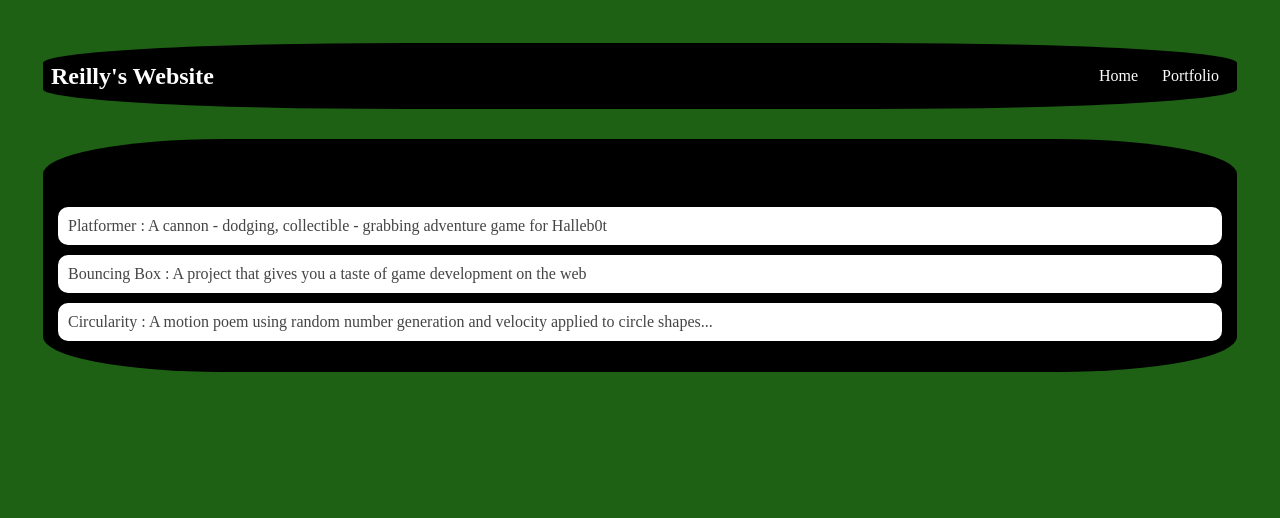
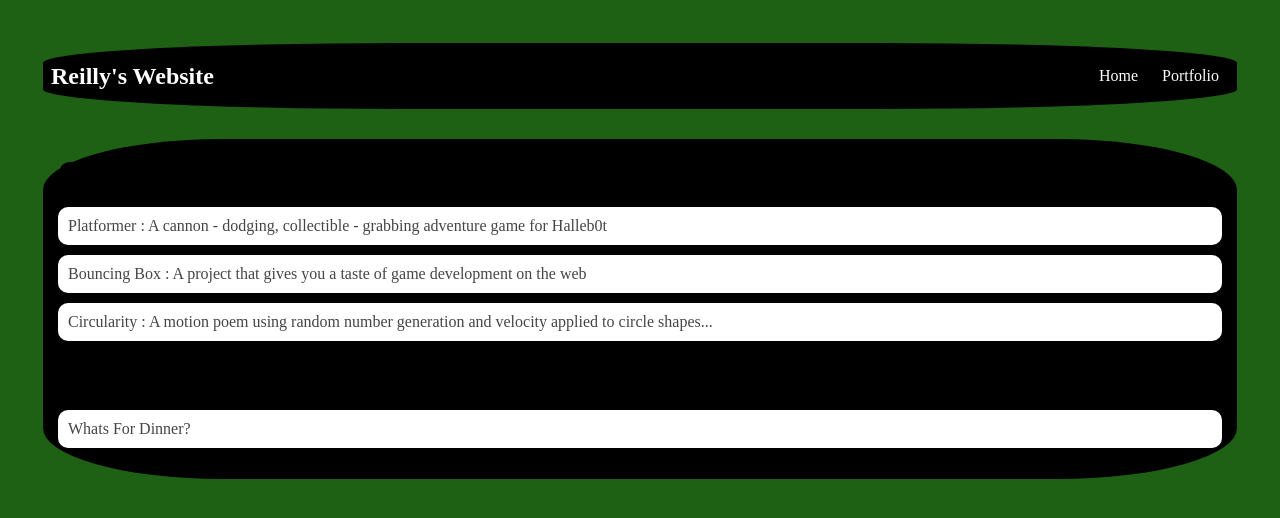
Before and after one commit to TheSomeone05/TheSomeone05, a plain HTML site: page portfolio.html in a window 1280 px wide. Drawn offline with Linux system fonts and the light colour scheme.

Commit message:
Add Whats for Dinner

```diff
--- a/portfolio.html
+++ b/portfolio.html
@@ -74,23 +74,23 @@
              color: black;
          }
 
-         #portfolio {
+         .portfolio {
              list-style-type: none;
              padding-left: 0;
          }
 
-         #portfolio li {
+         .portfolio li {
              background: #fff;
              padding: 10px;
              border-radius: 10px;
              margin-bottom: 10px;
          }
 
-         #portfolio li:hover {
+         .portfolio li:hover {
              background: #eee;
          }
 
-         #portfolio a {
+         .portfolio a {
              text-decoration: none;
              color: #454545;
          }
@@ -109,12 +109,18 @@
             </nav>
             <main>
                 <div class="content">
-                    <h1>Portfolio</h1>
-                    <ul id = "portfolio">
+                    <h1>Greenlight Portfolio</h1>
+                    <ul class = "portfolio">
                     <li><a href="projects/platformer/">Platformer : A cannon - dodging, collectible - grabbing adventure game for Halleb0t</a></li>
-                     <li><a href="projects/bouncing-box/">Bouncing Box : A project that gives you a taste of game development on the web </a></li>
+                    <li><a href="projects/bouncing-box/">Bouncing Box : A project that gives you a taste of game development on the web </a></li>
                     <li><a href="projects/circularity/">Circularity : A motion poem using random number generation and velocity applied to circle shapes...</a></li>
                     </ul>
+
+                    <h1>Khan Academy Portfolio</h1>
+                    <ul class = "portfolio">
+                    <li><a href="https://www.khanacademy.org/computer-programming/spin-off-of-project-whats-for-dinner/6115730339184640/">Whats For Dinner?</a></li>
+                    </ul>
+
                 </div>
             </main>
         </div>
```
